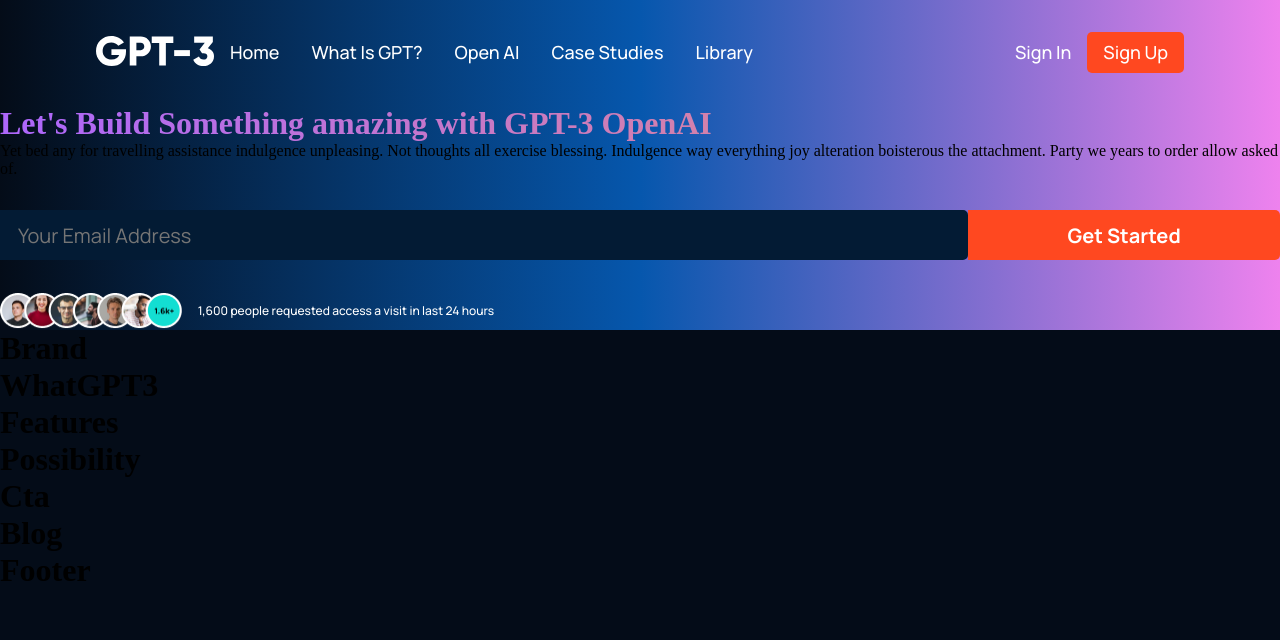
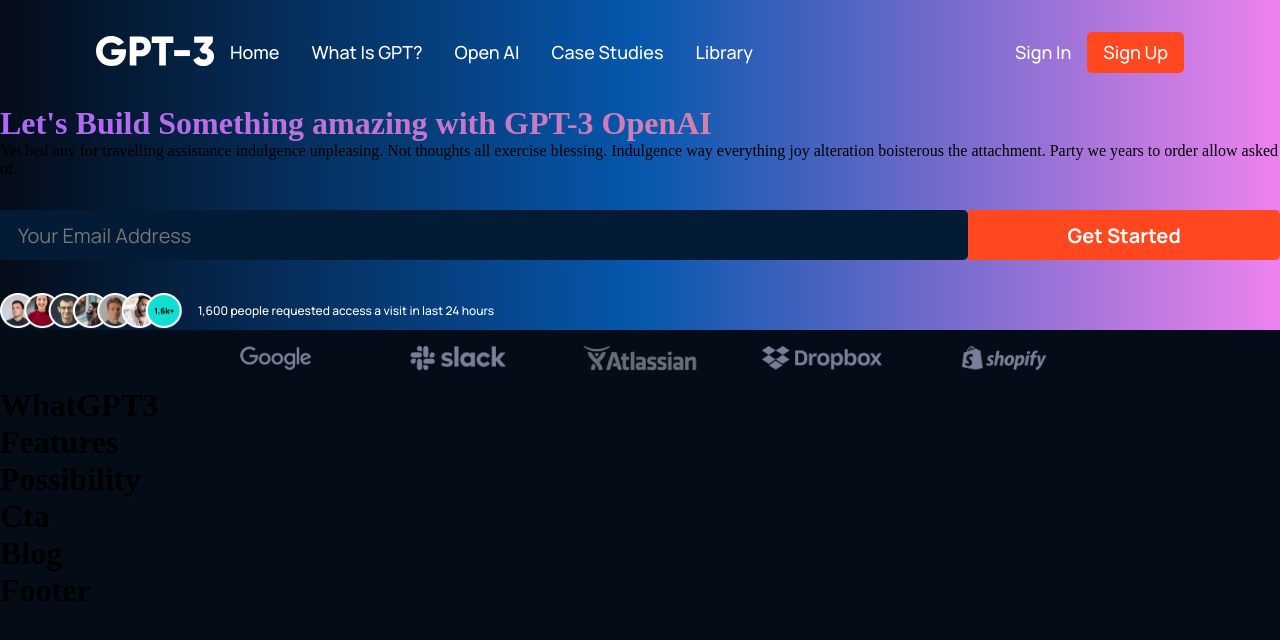
Before and after one commit to GlebVRNT/GPT3, a React (Create React App) app: page / in a window 1280 px wide. Shown: the top 640 px of the page. Built offline with nearby package versions, Linux system fonts and the light colour scheme.

Commit message:
Brand-commit

```diff
--- a/src/components/brand/Brand.jsx
+++ b/src/components/brand/Brand.jsx
@@ -1,10 +1,25 @@
 import React from 'react';
 import './brand.css';
+import {google, slack, atlassian, dropbox, shopify} from './imports.js';
 
 const Brand =() => {
     return (
-            <div>
-                <h1>Brand</h1>
+            <div className="gpt3__brand section__padding">
+                <div>
+                    <img src={google} alt="google" />
+                </div>
+                <div>
+                    <img src={slack} alt="slack" />
+                </div>
+                <div>
+                    <img src={atlassian} alt="atlassian" />
+                </div>
+                <div>
+                    <img src={dropbox} alt="dropbox" />
+                </div>
+                <div>
+                    <img src={shopify} alt="shopify" />
+                </div>
             </div>
             )
 }
--- a/src/components/brand/brand.css
+++ b/src/components/brand/brand.css
@@ -0,0 +1,17 @@
+.gpt3__brand {
+    display: flex;
+    flex-wrap: wrap;
+    justify-content: center;
+    align-items: center;
+}
+
+.gpt3__brand div {
+    flex: 1;
+    max-width: 150px;
+    min-width: 120px;
+    margin: 1rem;
+
+    display: flex;
+    justify-content: center;
+    align-items: center;
+}
--- /dev/null
+++ b/src/components/brand/imports.js
@@ -0,0 +1,13 @@
+import google from '../../assets/google.png';
+import slack from '../../assets/slack.png';
+import atlassian from '../../assets/atlassian.png';
+import dropbox from '../../assets/dropbox.png';
+import shopify from '../../assets/shopify.png';
+
+export {
+    google,
+    slack,
+    atlassian,
+    dropbox,
+    shopify,
+}
--- a/src/containers/header/header.css
+++ b/src/containers/header/header.css
@@ -139,6 +139,7 @@
     .gpt3__header-content__input button {
         font-size: 16px;
         line-height: 24px;
+
     }
 }
 
```
